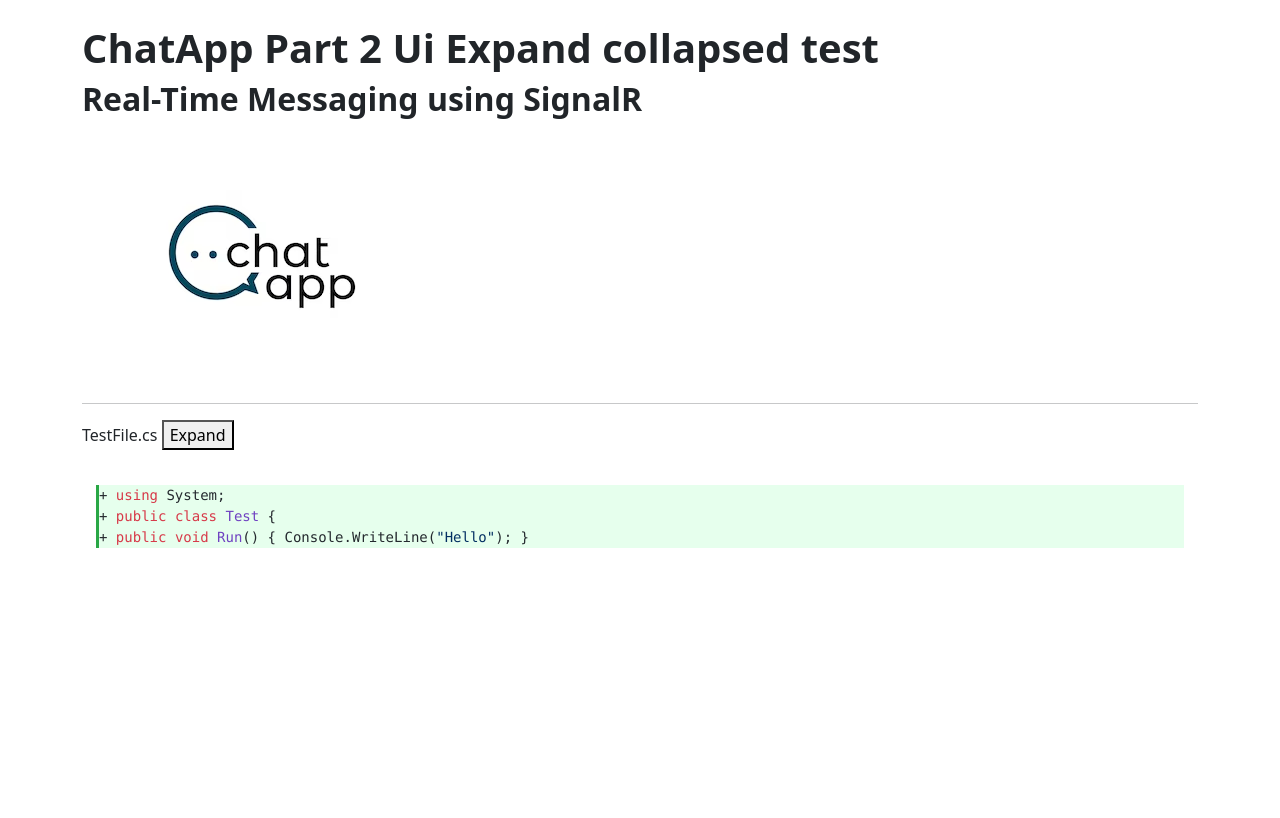
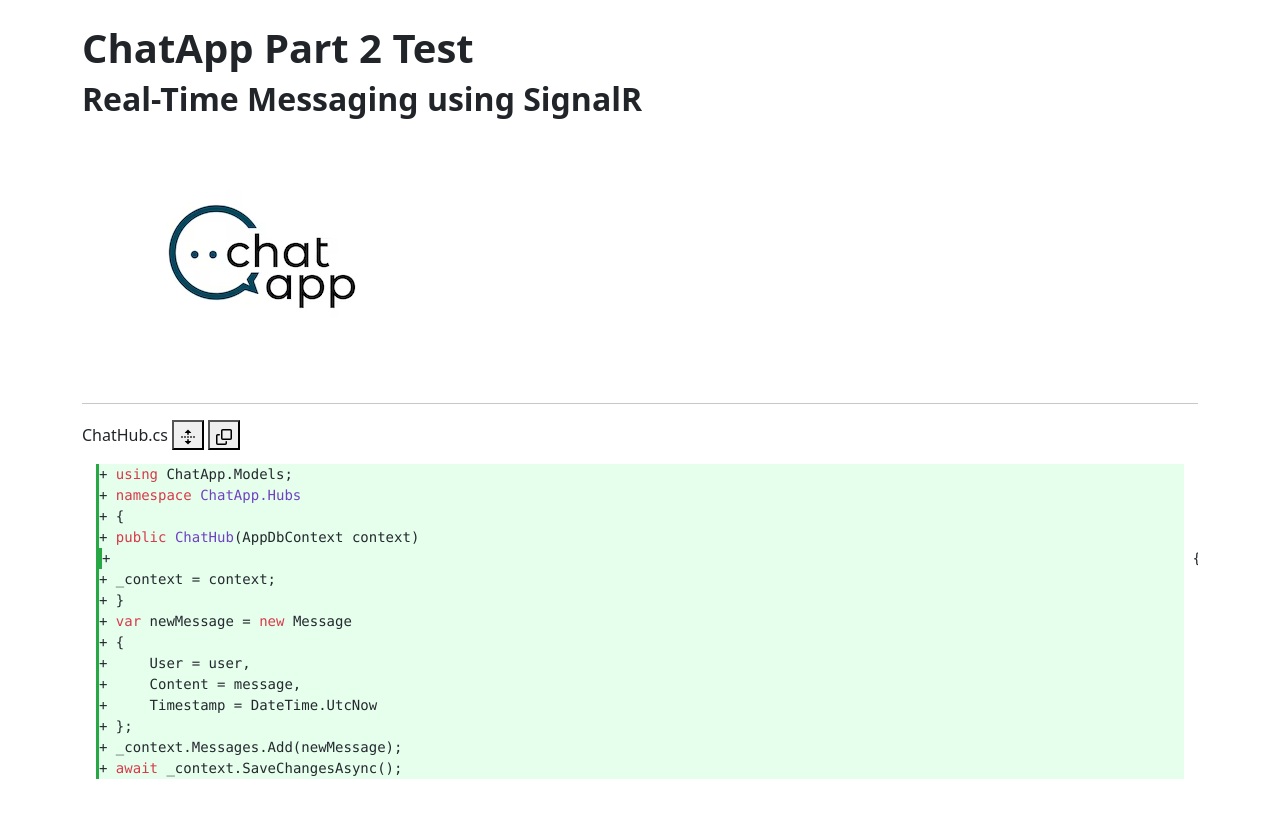
Before and after one commit to JWalshe86/ChatApp, a Jekyll site: the page built from docs/ChatAppPartTwo.md, in a window 1280 px wide. Shown: the top 818 px of the page. Built offline with Jekyll 4.4.1, drawn with Linux system fonts in a browser that asks for light colours.

Commit message:
Update ChatAppPartTwo.md

```diff
--- a/docs/ChatAppPartTwo.md
+++ b/docs/ChatAppPartTwo.md
@@ -3,30 +3,72 @@
 title: ChatApp Part Two
 ---
 
-# **ChatApp Part 2 Ui Expand collapsed test**
+# **ChatApp Part 2 Test**
 ## **Real-Time Messaging using SignalR**
 
 ![ChatApp](images/ChatApp.png)
 
 ---
+
 <div class="code-block">
     <div class="code-header">
-        <span class="code-filename">TestFile.cs</span>
-        <button class="expand-button">Expand</button>
+        <span class="code-filename">ChatHub.cs</span>
+        <button class="expand-button" aria-label="Expand all lines: ChatHub.cs">
+            <!-- Expand (Unfold) Icon - Initially Visible -->
+            <svg aria-hidden="true" class="octicon unfold-icon" viewBox="0 0 16 16" width="16" height="16" fill="currentColor">
+                <path d="m8.177.677 2.896 2.896a.25.25 0 0 1-.177.427H8.75v1.25a.75.75 0 0 1-1.5 0V4H5.104a.25.25 0 0 1-.177-.427L7.823.677a.25.25 0 0 1 .354 0ZM7.25 10.75a.75.75 0 0 1 1.5 0V12h2.146a.25.25 0 0 1 .177.427l-2.896 2.896a.25.25 0 0 1-.354 0l-2.896-2.896A.25.25 0 0 1 5.104 12H7.25v-1.25Zm-5-2a.75.75 0 0 0 0-1.5h-.5a.75.75 0 0 0 0 1.5h.5ZM6 8a.75.75 0 0 1-.75.75h-.5a.75.75 0 0 1 0-1.5h.5A.75.75 0 0 1 6 8Zm2.25.75a.75.75 0 0 0 0-1.5h-.5a.75.75 0 0 0 0 1.5h.5ZM12 8a.75.75 0 0 1-.75.75h-.5a.75.75 0 0 1 0-1.5h.5A.75.75 0 0 1 12 8Zm2.25.75a.75.75 0 0 0 0-1.5h-.5a.75.75 0 0 0 0 1.5h.5Z"></path>
+            </svg>
+
+            <!-- Collapse (Fold) Icon - Initially Hidden -->
+            <svg aria-hidden="true" class="octicon fold-icon hidden" viewBox="0 0 16 16" width="16" height="16" fill="currentColor">
+                <path d="M10.896 2H8.75V.75a.75.75 0 0 0-1.5 0V2H5.104a.25.25 0 0 0-.177.427l2.896 2.896a.25.25 0 0 0 .354 0l2.896-2.896A.25.25 0 0 0 10.896 2ZM8.75 15.25a.75.75 0 0 1-1.5 0V14H5.104a.25.25 0 0 1-.177-.427l2.896-2.896a.25.25 0 0 1 .354 0l2.896 2.896a.25.25 0 0 1-.177.427H8.75v1.25Zm-6.5-6.5a.75.75 0 0 0 0-1.5h-.5a.75.75 0 0 0 0 1.5h.5ZM6 8a.75.75 0 0 1-.75.75h-.5a.75.75 0 0 1 0-1.5h.5A.75.75 0 0 1 6 8Zm2.25.75a.75.75 0 0 0 0-1.5h-.5a.75.75 0 0 0 0 1.5h.5ZM12 8a.75.75 0 0 1-.75.75h-.5a.75.75 0 0 1 0-1.5h.5A.75.75 0 0 1 12 8Zm2.25.75a.75.75 0 0 0 0-1.5h-.5a.75.75 0 0 0 0 1.5h.5Z"></path>
+            </svg>
+        </button>
+
+         <button class="copy-button" aria-label="Copy code">
+            <svg aria-hidden="true" focusable="false" class="octicon octicon-copy" viewBox="0 0 16 16" width="16" height="16" fill="currentColor">
+                <path d="M0 6.75C0 5.784.784 5 1.75 5h1.5a.75.75 0 0 1 0 1.5h-1.5a.25.25 0 0 0-.25.25v7.5c0 .138.112.25.25.25h7.5a.25.25 0 0 0 .25-.25v-1.5a.75.75 0 0 1 1.5 0v1.5A1.75 1.75 0 0 1 9.25 16h-7.5A1.75 1.75 0 0 1 0 14.25Z"></path>
+                <path d="M5 1.75C5 .784 5.784 0 6.75 0h7.5C15.216 0 16 .784 16 1.75v7.5A1.75 1.75 0 0 1 14.25 11h-7.5A1.75 1.75 0 0 1 5 9.25Zm1.75-.25a.25.25 0 0 0-.25.25v7.5c0 .138.112.25.25.25h7.5a.25.25 0 0 0 .25-.25v-7.5a.25.25 0 0 0-.25-.25Z"></path>
+            </svg>
+        </button>
     </div>
 
     <div class="code-container">
-        <pre class="updated-code language-csharp">
-            <code>
-                <span class="added-line">+ using System;</span>
-                using System.Text;
-                <span class="added-line">+ public class Test {</span>
-                {
-                <span class="added-line">+ public void Run() { Console.WriteLine("Hello"); }</span>
-                }
-            </code>
-        </pre>
-        <!-- Placeholder for original code (will be inserted dynamically) -->
-        <pre class="original-code-placeholder"></pre>
+        <pre class="updated-code language-csharp"><code>
+            <span class="added-line">+ using ChatApp.Models;</span>
+
+            <span class="original-code hidden">using Microsoft.AspNetCore.SignalR;</span>
+            <span class="original-code hidden">public class ChatHub : Hub</span>
+            <span class="original-code hidden">{</span>
+
+            <span class="added-line">+ namespace ChatApp.Hubs</span>
+            <span class="added-line">+ {</span>
+            <span class="added-line tooltip-trigger">
+               private readonly <span class="tooltip">This means the `_context` variable is assigned only once in the constructor and cannot be modified.</span>
+               AppDbContext _context;
+            </span>
+
+            <span class="added-line">+ public ChatHub(AppDbContext context)</span>
+            <span class="added-line">+ {</span>
+            <span class="added-line">+ _context = context;</span>
+            <span class="added-line">+ }</span>
+
+            <span class="original-code hidden">public async Task SendMessage(string user, string message)</span>
+            <span class="original-code hidden">{</span>
+
+            <span class="added-line">+ var newMessage = new Message</span>
+            <span class="added-line">+ {</span>
+            <span class="added-line">+     User = user,</span>
+            <span class="added-line">+     Content = message,</span>
+            <span class="added-line">+     Timestamp = DateTime.UtcNow</span>
+            <span class="added-line">+ };</span>
+
+            <span class="added-line">+ _context.Messages.Add(newMessage);</span>
+            <span class="added-line">+ await _context.SaveChangesAsync();</span>
+
+            <span class="original-code hidden">await Clients.All.SendAsync("ReceiveMessage", user, message);</span>
+            <span class="original-code hidden">}</span>
+            <span class="original-code hidden">}</span>
+        </code></pre>
     </div>
 </div>
```
